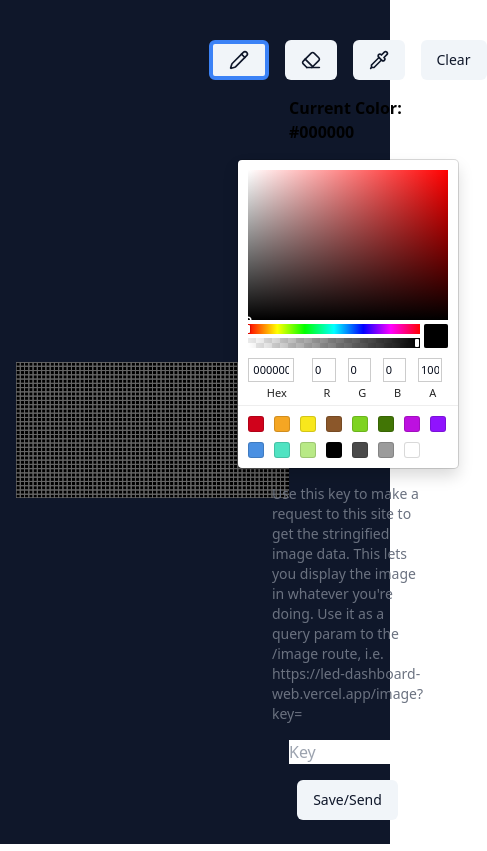
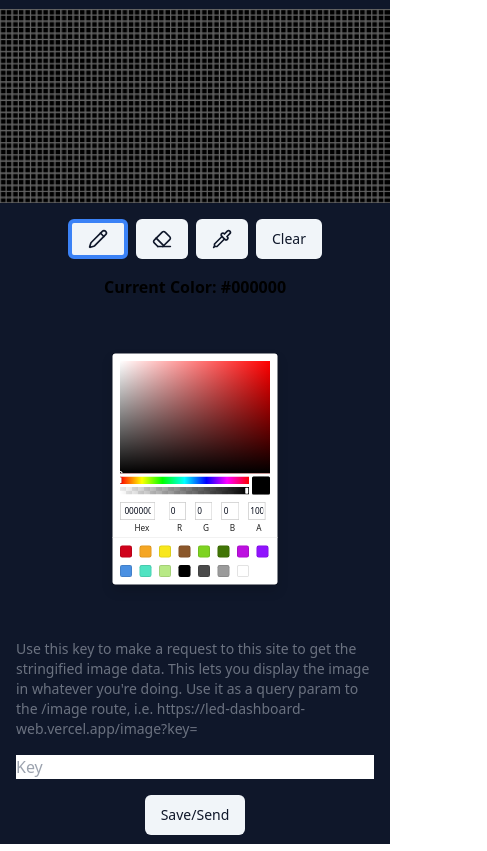
Before and after one commit to MonsteRico/led-dashboard-web, a Next.js app: page / in a window 390 px wide. Shown: the whole page, 487 px wide, since content can reach past the window. Built offline with nearby package versions, Linux system fonts and the light colour scheme.

Commit message:
mobile friendly thanks cursor

```diff
--- a/src/app/page.tsx
+++ b/src/app/page.tsx
@@ -65,7 +65,11 @@ export default function HomePage() {
   const resizeCanvas = () => {
     if (canvasRef.current) {
       // resize the canvas so it fits entirely within the window
-      const gridCellSize = (window.innerWidth * 0.7) / 64;
+      const isMobile = window.innerWidth < 1024; // lg breakpoint
+      const availableWidth = isMobile
+        ? window.innerWidth * 0.9
+        : window.innerWidth * 0.7;
+      const gridCellSize = availableWidth / 64;
       setGridCellSize(gridCellSize);
       canvasRef.current.width = gridCellSize * 64;
       canvasRef.current.height = gridCellSize * 32;
@@ -188,7 +192,7 @@ export default function HomePage() {
   };
 
   return (
-    <main className="flex h-screen flex-row items-center justify-center bg-slate-900 pt-4">
+    <main className="flex h-screen flex-col items-center justify-center bg-slate-900 pt-4 lg:flex-row">
       <canvas
         onMouseDown={(e) => {
           if (e.button === 0) {
@@ -200,6 +204,9 @@ export default function HomePage() {
             setIsUsingTool(false);
           }
         }}
+        onMouseLeave={() => {
+          setIsUsingTool(false);
+        }}
         onClick={(e) => {
           if (!canvasRef.current) return;
         }}
@@ -208,13 +215,42 @@ export default function HomePage() {
           setMouseX(e.clientX - canvasRef.current.offsetLeft);
           setMouseY(e.clientY - canvasRef.current.offsetTop);
         }}
+        onTouchStart={(e) => {
+          e.preventDefault();
+          if (e.touches.length > 0) {
+            setIsUsingTool(true);
+            const touch = e.touches[0];
+            if (touch) {
+              const rect = canvasRef.current?.getBoundingClientRect();
+              if (rect && canvasRef.current) {
+                setMouseX(touch.clientX - rect.left);
+                setMouseY(touch.clientY - rect.top);
+              }
+            }
+          }
+        }}
+        onTouchEnd={(e) => {
+          e.preventDefault();
+          setIsUsingTool(false);
+        }}
+        onTouchMove={(e) => {
+          e.preventDefault();
+          if (!canvasRef.current || e.touches.length === 0) return;
+          const touch = e.touches[0];
+          if (touch) {
+            const rect = canvasRef.current.getBoundingClientRect();
+            setMouseX(touch.clientX - rect.left);
+            setMouseY(touch.clientY - rect.top);
+          }
+        }}
         ref={canvasRef}
         width={gridCellSize * 64}
         height={gridCellSize * 32}
-        className="ml-8 w-[70%] bg-black"
+        className="w-full touch-none bg-black lg:ml-8 lg:w-[70%]"
+        style={{ touchAction: "none" }}
       />
-      <div className="flex w-[30%] flex-col items-center justify-center gap-4">
-        <div className="flex flex-row items-center justify-center gap-4">
+      <div className="flex w-full flex-col items-center justify-center gap-4 p-4 lg:w-[30%]">
+        <div className="flex flex-row flex-wrap items-center justify-center gap-2 lg:gap-4">
           {tools.map((tool) => tool.render({ setTool }))}
           <Button
             variant={"secondary"}
@@ -232,12 +268,14 @@ export default function HomePage() {
             Current Color: {color.hex()}
           </p>
         </div>
+        <div className="origin-center scale-75 lg:scale-100">
           <SketchPicker
             color={color.hex()}
             onChangeComplete={(colorObj) => {
               setColor(new Color(colorObj.hex));
             }}
           />
+        </div>
         <p className="text-sm text-gray-500">
           Use this key to make a request to this site to get the stringified
           image data. This lets you display the image in whatever you're doing.
```
Lines whose indentation alone changed are shown as unchanged.
